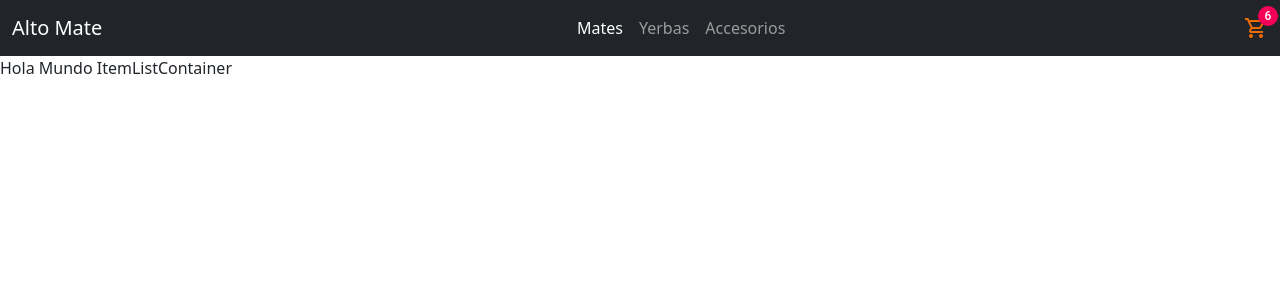
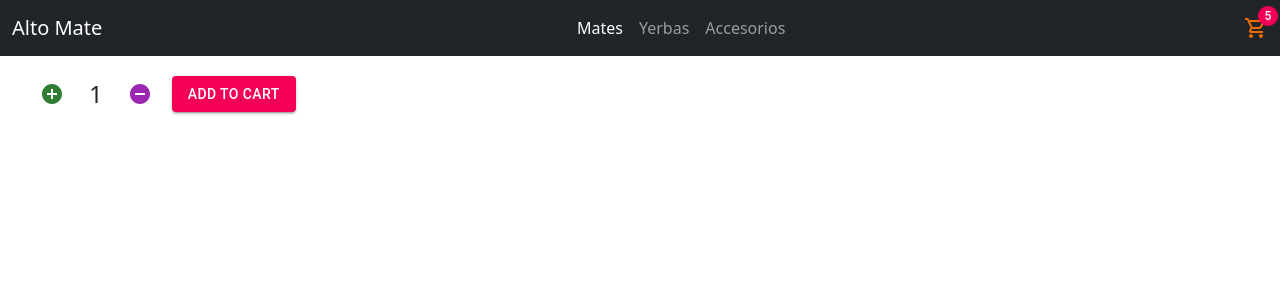
Before and after one commit to pabloMangiapani/altoMateEcommerce, a React (Create React App) app: page / in a window 1280 px wide. Shown: the top 300 px of the page. Built offline with nearby package versions, Linux system fonts and the light colour scheme.

Commit message:
desafio componentes dos

```diff
--- a/src/components/CartWidget.js
+++ b/src/components/CartWidget.js
@@ -3,7 +3,7 @@ import { ShoppingCartOutlined } from '@mui/icons-material';
 
 const CartWidget = () => {
     return (
-        <Badge badgeContent={6} color="secondary" >
+        <Badge badgeContent={5} color="secondary" >
             <ShoppingCartOutlined color="warning" />
         </Badge>
     )
--- a/src/components/ItemListContainer.js
+++ b/src/components/ItemListContainer.js
@@ -1,11 +1,52 @@
-const ItemListContainer = (props) => {
+// const ItemListContainer = (props) => {
+//     return (
+//         <>
+//         <div>
+//             <span>{props.greeting}</span>
+//         </div>
+//         </>
+//     );
+// }
+
+import { useEffect, useState } from "react"
+import { Button } from '@material-ui/core';
+import { AddCircleOutlined, RemoveCircleOutlined } from '@mui/icons-material';
+import { ItemCounterContainer, ItemCounter } from './styledComponents';
+
+
+
+
+const ItemListContainer = ({ stock = 20, initial = 1, onAdd} ) => {
+    const [count, setCount] = useState(0);
+
+    useEffect(() =>{
+        setCount(initial);
+    }, [] );
+
+    const addItem = () => {
+        if (count < stock) {
+            setCount(count + 1);
+        }
+    }
+
+    const removeItem = () => {
+        if (count > initial) {
+            setCount(count - 1);
+        }
+    }
+
     return (
-        <>
+        <ItemCounterContainer>
+        <Button variant="text" onClick={addItem}><AddCircleOutlined color="success" /></Button>
+        <ItemCounter>{count}</ItemCounter>
+        <Button variant="text" onClick={removeItem}><RemoveCircleOutlined color="secondary" /></Button>
+
         <div>
-            <span>{props.greeting}</span>
+             <Button variant="contained" color="secondary" onClick={() => onAdd(count)}>Add to Cart</Button>
         </div>
-        </>
-    );
+
+        </ItemCounterContainer>
+    )
 }
 
 export default ItemListContainer;
--- /dev/null
+++ b/src/components/styledComponents.js
@@ -0,0 +1,17 @@
+import styled from 'styled-components';
+
+const ItemCounterContainer = styled.div`
+    display: flex;
+    align-items: center;
+    margin: 20px;
+    margin-top: 15px;
+`;
+
+const ItemCounter = styled.div`
+    font-size: 24px;
+    margin: 5px;
+`;
+
+export {
+    ItemCounterContainer, ItemCounter
+}
```
